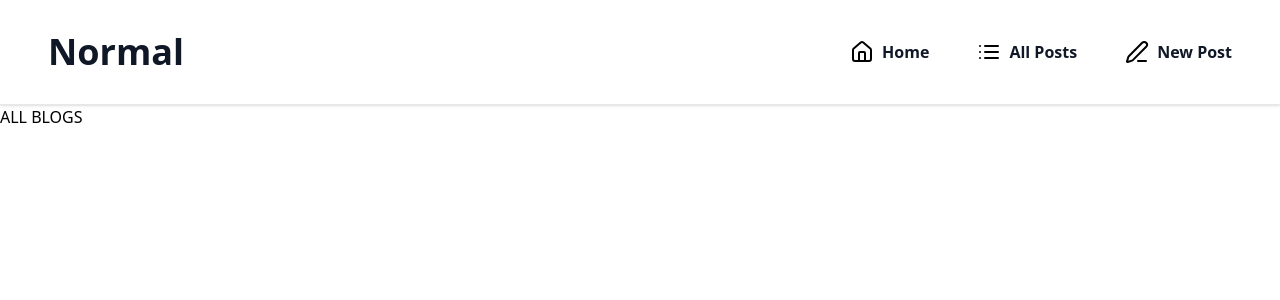
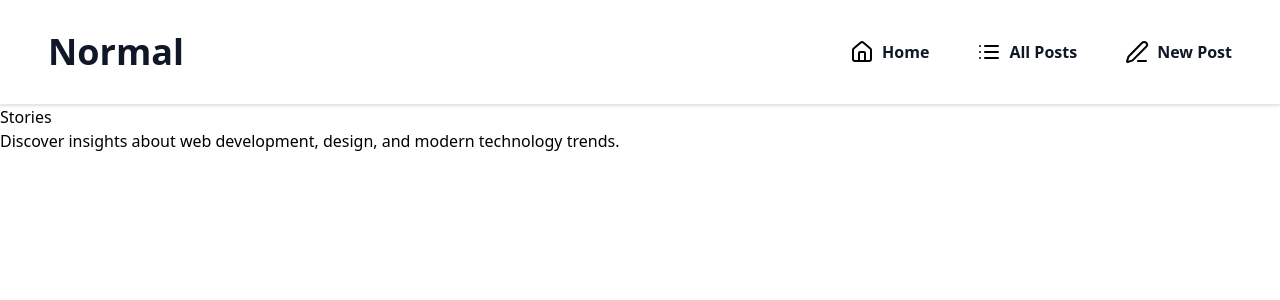
Before and after one commit to Mohfazam/Normal, a React (Vite) app in the folder Frontend/: page /allPosts in a window 1280 px wide. Shown: the top 300 px of the page. Built offline with nearby package versions, Linux system fonts and the light colour scheme.

Commit message:
Post card

```diff
--- a/Frontend/src/Pages/AllPosts.tsx
+++ b/Frontend/src/Pages/AllPosts.tsx
@@ -3,8 +3,19 @@ import { Navbar } from "../Components/Navbar"
 export const AllPosts = () => {
     return(
         <div>
-            <Navbar />
-            ALL BLOGS
+            <div>
+                <Navbar />
+            </div>
+
+
+            <div>
+                <div>
+                    <h1>Stories</h1>
+                </div>
+                <div>
+                    <span>Discover insights about web development, design, and modern technology trends.</span>
+                </div>
+            </div>
         </div>
     )
 }
```
Also changed, not shown: Frontend/src/Components/PostCard.tsx (added).
